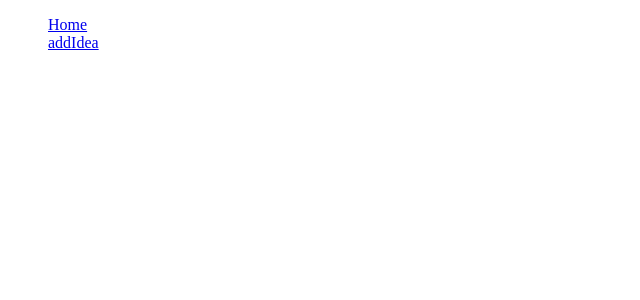
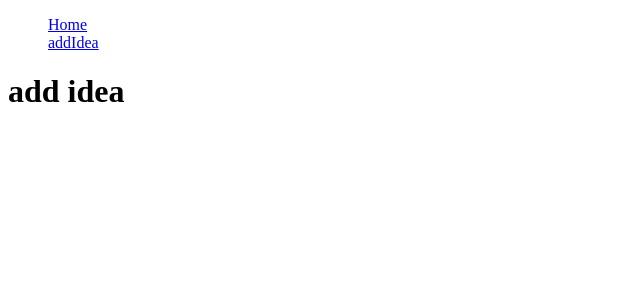
Before and after one commit to jake644780/devHive, a React (Vite) app in the folder frontend/: page /AddIdea in a window 1280 px wide. Shown: the top 300 px of the page, without its empty margins (0-640 px from the left). Built offline with nearby package versions, Linux system fonts and the light colour scheme.

Commit message:
fix: correct component imports and ensure AddIdea component returns JSX

```diff
--- a/frontend/src/assets/addIdea/AddIdea.jsx
+++ b/frontend/src/assets/addIdea/AddIdea.jsx
@@ -1,3 +1,5 @@
 export default function AddIdea(){
-    <h1>add idea</h1>
+    return (
+        <h1>add idea</h1>
+    )
 }
```
Also changed, not shown: frontend/src/App.jsx (+4 -6 lines).
